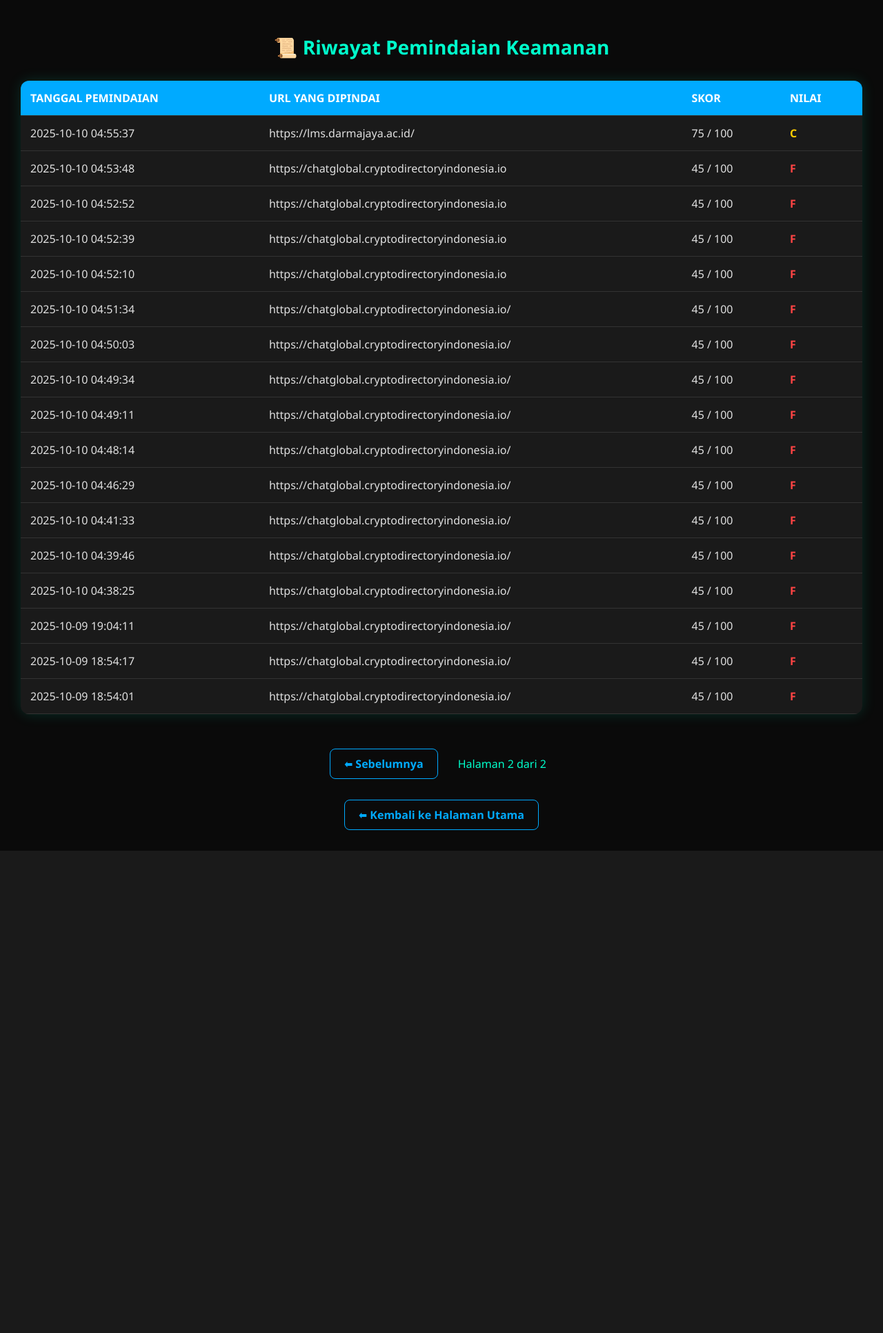
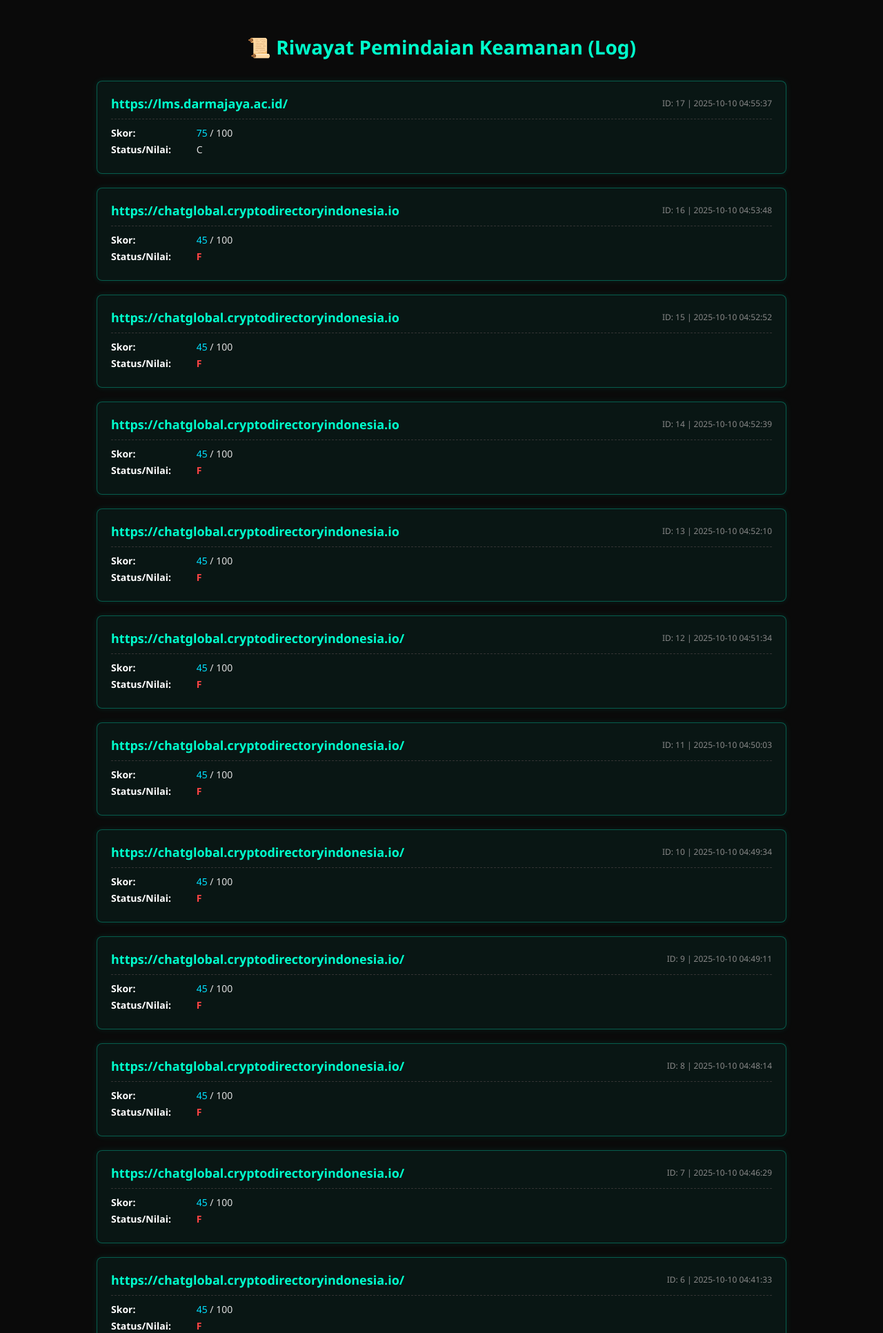
Before and after one commit to FebriOsht/Cyber-Web-Scanner, a Flask app: page /history?page=2 in a window 1280 px wide. Shown: the top 1932 px of the page at 69% size. Before the commit the page ends 1233 px from the top, so only its background shows below. Run offline with Flask 3, Linux system fonts and the light colour scheme; data comes from the database, SQL or seed files in the repository.

Commit message:
Update history.html

```diff
--- a/templates/history.html
+++ b/templates/history.html
@@ -19,98 +19,120 @@
             margin-bottom: 30px;
             font-size: 28px;
         }
-        table {
-            width: 100%;
-            border-collapse: collapse;
-            background: #1a1a1a;
-            border-radius: 12px;
-            overflow: hidden;
-            box-shadow: 0 0 20px rgba(0,255,204,0.15);
-        }
-        th, td {
-            padding: 14px;
-            border-bottom: 1px solid #333;
-            text-align: left;
-        }
-        th {
-            background-color: #00aaff;
-            color: #fff;
-            font-weight: 600;
-            text-transform: uppercase;
-        }
-        tr:hover {
-            background-color: rgba(0,255,153,0.05);
-        }
+    /* ... (Style H1, Body tetap sama) ... */
 
-        .grade-a { color: #00ff66; font-weight: bold; }
-        .grade-b { color: #99ff33; font-weight: bold; }
-        .grade-c { color: #ffcc00; font-weight: bold; }
-        .grade-d { color: #ff8800; font-weight: bold; }
-        .grade-f { color: #ff4444; font-weight: bold; }
+    /* HAPUS/MODIFIKASI GAYA TABEL */
+    table, th, td, tr:hover, th {
+        /* Hapus semua gaya yang terkait dengan tabel */
+        display: none; /* Kita akan menggunakan tampilan Card */
+    }
 
-        a {
-            display: inline-block;
-            margin-top: 30px;
-            color: #00aaff;
-            text-decoration: none;
-            font-weight: 600;
-            border: 1px solid #00aaff;
-            padding: 10px 20px;
-            border-radius: 8px;
-            transition: 0.3s;
-        }
-        a:hover {
-            background: #00aaff;
-            color: #fff;
-            box-shadow: 0 0 10px #00aaff;
-        }
+    /* GAYA BARU: CONTAINER DAN CARD BLOCK */
+    .history-container {
+        display: flex;
+        flex-direction: column;
+        gap: 20px; /* Jarak antar blok */
+        max-width: 1000px;
+        margin: 0 auto;
+    }
+    .scan-block {
+        background: rgba(0, 255, 204, 0.05); /* Transparan, sentuhan warna hijau/biru */
+        border: 1px solid rgba(0, 255, 204, 0.3);
+        padding: 20px;
+        border-radius: 8px;
+        box-shadow: 0 0 10px rgba(0, 255, 204, 0.1);
+        transition: transform 0.2s;
+    }
+    .scan-block:hover {
+        transform: translateY(-3px);
+        border-color: #00ffcc;
+        box-shadow: 0 0 15px rgba(0, 255, 204, 0.4);
+    }
+    .block-header {
+        display: flex;
+        justify-content: space-between;
+        align-items: center;
+        border-bottom: 1px dashed #333;
+        padding-bottom: 10px;
+        margin-bottom: 10px;
+    }
+    .block-url {
+        font-size: 18px;
+        color: #00ffcc;
+        font-weight: bold;
+    }
+    .block-date {
+        font-size: 12px;
+        color: #888;
+    }
+    .block-detail p {
+        margin: 5px 0;
+        font-size: 14px;
+    }
+    .block-detail strong {
+        color: #fff;
+        display: inline-block;
+        width: 120px; /* Untuk perataan data */
+    }
 
-        .empty {
-            text-align: center;
-            padding: 20px;
-            color: #aaa;
-        }
+    /* GAYA GRADE SAMA (Bisa digunakan langsung) */
+    .grade-a { color: #00ff66; font-weight: bold; }
+    .grade-f { color: #ff4444; font-weight: bold; }
+    /* ... (Grade B, C, D lainnya) ... */
+
+    /* GAYA PAGINATION (Perlu sedikit penyesuaian) */
+    .pagination a {
+        border-color: #00ffcc;
+        color: #00ffcc;
+    }
+    .pagination a:hover {
+        background: #00ffcc;
+    }
     </style>
 </head>
 <body>
-    <h1>📜 Riwayat Pemindaian Keamanan</h1>
+    <h1>📜 Riwayat Pemindaian Keamanan (Log)</h1>
 
     {% if scans %}
-    <table>
-        <tr>
-            <th>Tanggal Pemindaian</th>
-            <th>URL yang Dipindai</th>
-            <th>Skor</th>
-            <th>Nilai</th>
-        </tr>
+    <div class="history-container">
         {% for scan in scans %}
-        <tr>
-            <td>{{ scan['scan_date'] }}</td>
-            <td>{{ scan['url'] }}</td>
-            <td>{{ scan['score'] }} / 100</td>
-            <td class="grade-{{ scan['grade']|lower }}">{{ scan['grade'] }}</td>
-        </tr>
+        <div class="scan-block">
+            <div class="block-header">
+                <div class="block-url">{{ scan['url'] }}</div>
+                <div class="block-date">ID: {{ scan['id'] }} | {{ scan['scan_date'] }}</div>
+            </div>
+            <div class="block-detail">
+                <p>
+                    <strong>Skor:</strong>
+                    <span style="color: #00e0ff;">{{ scan['score'] }}</span> / 100
+                </p>
+                <p>
+                    <strong>Status/Nilai:</strong>
+                    <span class="grade-{{ scan['grade']|lower }}">{{ scan['grade'] }}</span>
+                </p>
+            </div>
+        </div>
         {% endfor %}
-    </table>
+    </div>
     {% else %}
     <p class="empty">Belum ada riwayat pemindaian yang tersedia.</p>
     {% endif %}
 
     {% if total_pages > 1 %}
-    <div style="text-align: center; margin-top: 20px; color: #00ffcc;">
+    <div class="pagination" style="text-align: center; margin-top: 30px;">
         {% if page > 1 %}
         <a href="{{ url_for('history', page=page-1) }}" style="margin-right: 15px;">
-            ⬅ Sebelumnya
+            ⬅ Blok Sebelumnya
         </a>
         {% endif %}
 
-        <span style="font-size: 16px; margin: 0 10px;">
-            Halaman {{ page }} dari {{ total_pages }}
+        <span style="font-size: 16px; margin: 0 10px; color: #00ffcc;">
+            Log Halaman {{ page }} dari {{ total_pages }}
         </span>
 
         {% if page < total_pages %}
         <a href="{{ url_for('history', page=page+1) }}">
-            Selanjutnya ➡
+            Blok Selanjutnya ➡
         </a>
         {% endif %}
     </div>
```
